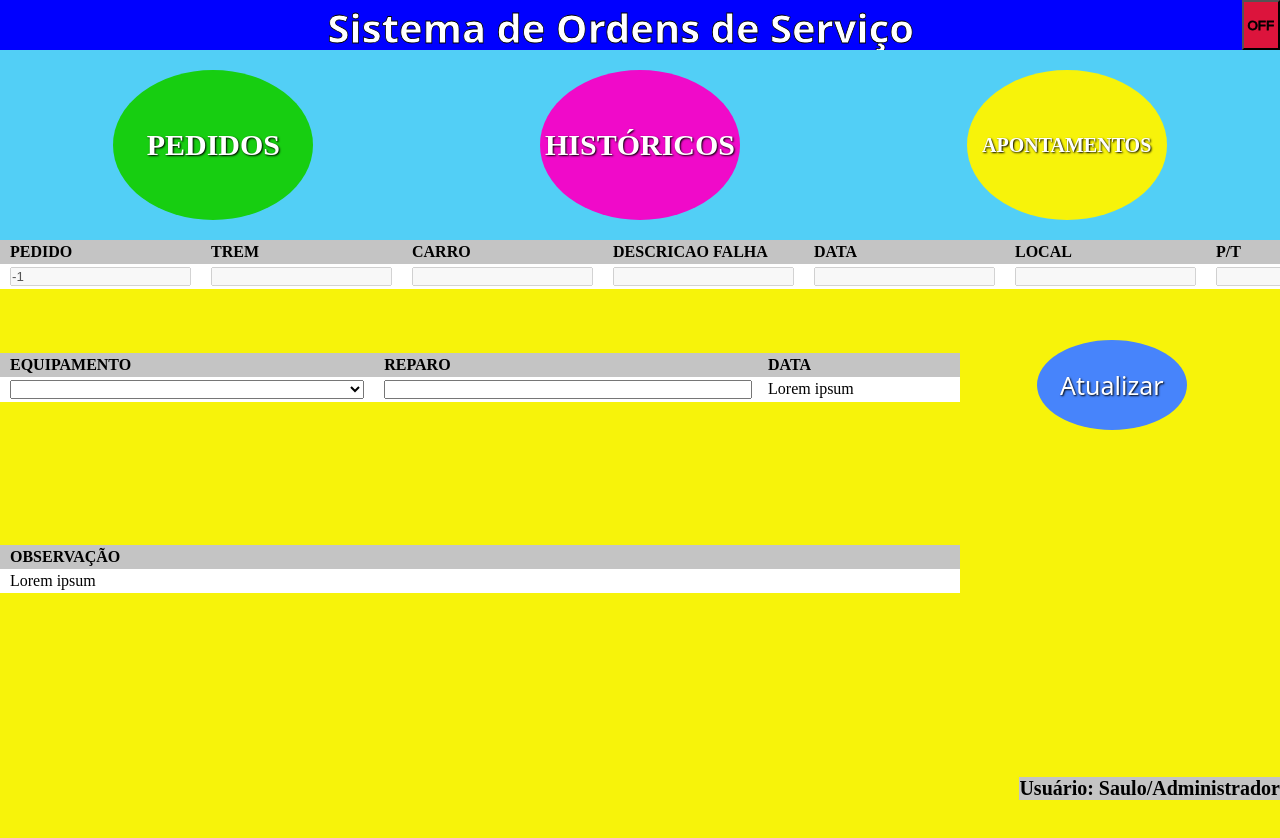
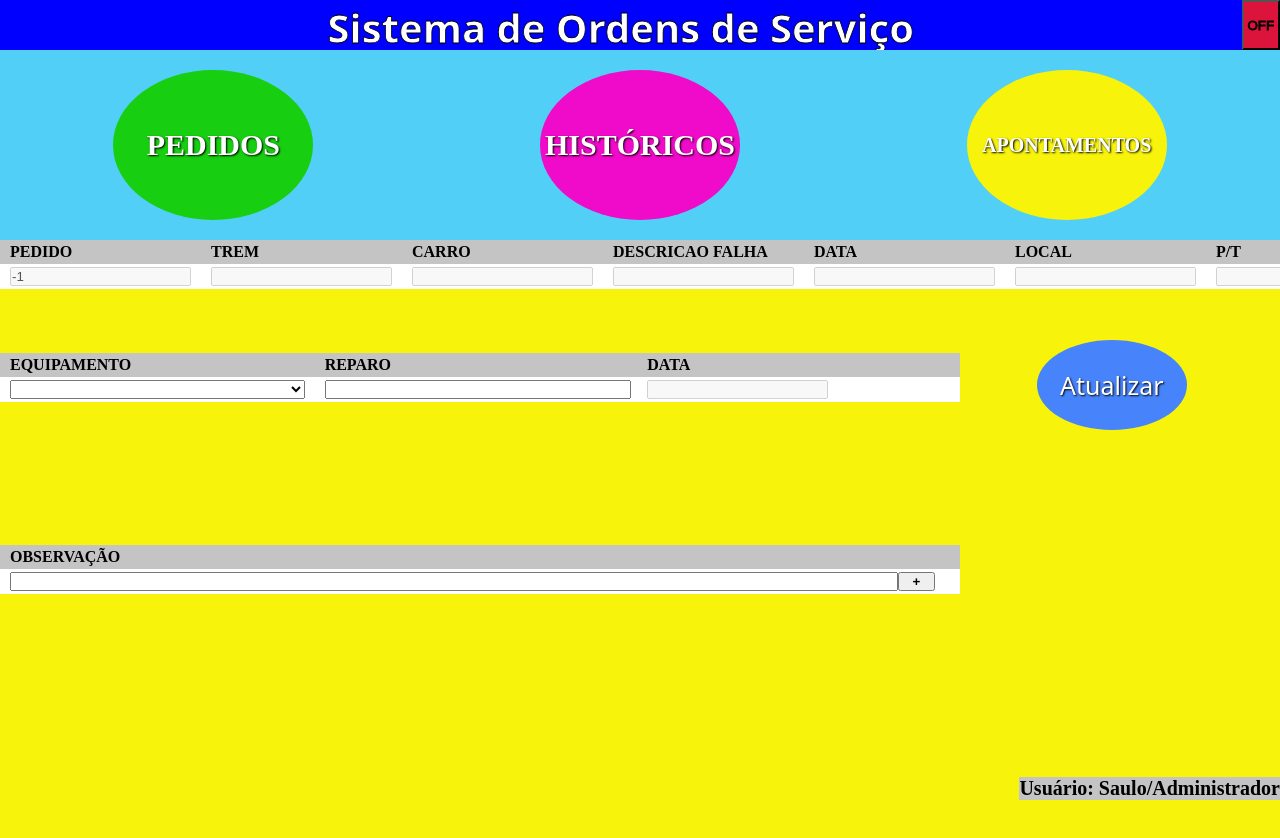
Before and after one commit to r-leafar/pi2-vue, a Vue app: page /apontamento in a window 1280 px wide. Shown: the top 838 px of the page. Built offline with nearby package versions, Linux system fonts and the light colour scheme; data requests are answered from the project's data file.

Commit message:
atualizacao

```diff
--- a/db/db.json
+++ b/db/db.json
@@ -74,7 +74,7 @@
       "trem": "TREM B",
       "carro": "CARRO B2",
       "descricao_falha": "Falha no eletrica",
-      "pt": "false",
+      "pt": "true",
       "in": "false",
       "local": "Garagem",
       "data": "2022-06-04",
@@ -84,19 +84,14 @@
         "nome": "SAULO"
       },
       "reparo": null,
-      "observacao": [],
       "id": 1
     },
     {
       "trem": "TREM B",
       "carro": "CARRO B2",
       "descricao_falha": "Falha acesso",
-      "observacao": [
-        ""
-      ],
-      "reparo": "",
       "pt": "true",
-      "in": "true",
+      "in": "false",
       "local": "Patio vila maria",
       "data": "2022-06-12",
       "status": "ATENDIMENTO",
@@ -104,17 +99,13 @@
         "id": 1,
         "nome": "SAULO"
       },
+      "reparo": null,
       "id": 2
     },
     {
-      "trem": "TREM B",
-      "carro": "CARRO B1",
+      "trem": "TREM C",
+      "carro": "CARRO C1",
       "descricao_falha": "Falha muito dificil",
-      "observacao": [
-        "Feito esquema 1",
-        "UHUUUUU"
-      ],
-      "reparo": "",
       "pt": "true",
       "in": "true",
       "local": "Patio pinheiros",
@@ -124,6 +115,7 @@
         "id": 1,
         "nome": "SAULO"
       },
+      "reparo": null,
       "id": 3
     },
     {
@@ -140,9 +132,6 @@
         "nome": "SAULO"
       },
       "reparo": "",
-      "observacao": [
-        ""
-      ],
       "id": 4
     }
   ],
@@ -165,5 +154,22 @@
       "id": 2,
       "nome": "TRANSPONDER"
     }
+  ],
+  "observacao": [
+    {
+      "pedidoId": 1,
+      "id": 3,
+      "descricao": "RAFAEL SABOIA "
+    },
+    {
+      "pedidoId": 1,
+      "descricao": "SDSDSDSDSD",
+      "id": 5
+    },
+    {
+      "pedidoId": 1,
+      "descricao": "dfdfdfdfdf",
+      "id": 6
+    }
   ]
 }
--- a/src/components/Apontamento.vue
+++ b/src/components/Apontamento.vue
@@ -1,12 +1,9 @@
 <template>
   <router-link to="/"><Navbar @toggleCss="toggleCssNot" /></router-link>
-  <Menu :toggleCss="storeToggle.getValue"/>
+  <Menu :toggleCss="storeToggle.getValue" />
   <main>
     <div id="apontamento-secao-1">
-      <div
-        class="rTable"
-        style="width: 100%;padding-left: 0px; padding-top: 0%"
-      >
+      <div class="rTable" style="width: 100%; padding-left: 0px; padding-top: 0%">
         <div class="rTableRow">
           <div class="rTableHead">Pedido</div>
           <div class="rTableHead">Trem</div>
@@ -97,7 +94,9 @@
               v-model="reparo"
             />
           </div>
-          <div class="rTableCell">Lorem ipsum</div>
+          <div class="rTableCell">
+            <input type="text" name="datareparo" id="datareparo" disabled />
+          </div>
         </div>
       </div>
       <button id="btn-apontamento-atualizar" v-on:click="">Atualizar</button>
@@ -108,7 +107,41 @@
           <div class="rTableHead">Observação</div>
         </div>
         <div class="rTableRow">
-          <div class="rTableCell">Lorem ipsum</div>
+          <div class="rTableCell">
+            <span v-if="typeof observacao_edicao === 'object'">
+              <input
+                type="text"
+                name="observacao"
+                class="observacao"
+                v-model="observacao_edicao.descricao"
+              />
+            </span>
+            <span v-else>
+              <input
+                type="text"
+                name="observacao"
+                class="observacao"
+                v-model="observacao_edicao"
+              />
+            </span>
+            <button
+              v-on:click.prevent="changeObservacao"
+              style="width: 4%; font-weight: bold"
+            >
+              +
+            </button>
+          </div>
+        </div>
+        <div v-for="obs in observacao" class="rTableRow">
+          <div class="rTableCell">
+            {{ obs.descricao }}
+            <button style="float: right" v-on:click.prevent="deleteObservacao(obs.id)">
+              [ x ]
+            </button>
+            <button v-on:click.prevent="getObservacao(obs.id)" style="float: right">
+              [ # ]
+            </button>
+          </div>
         </div>
       </div>
     </div>
@@ -148,13 +181,50 @@ export default {
       status: null,
       equipamentos: null,
       reparo: null,
+      observacao_edicao: "",
+      observacao: null,
       css_one: "#F7F30A",
-      css_two:"#4784fb",
-      css_tree:"#c4c4c4",
-      css_four:"black"
+      css_two: "#4784fb",
+      css_tree: "#c4c4c4",
+      css_four: "black",
     };
   },
   methods: {
+    async deleteObservacao(observacaoId) {
+      const req = await fetch(
+        `${process.env.VUE_APP_API_URL}observacao/${observacaoId}`,
+        { method: "DELETE", headers: { "Content-Type": "application/json" } }
+      );
+      this.getPedidos();
+    },
+    async changeObservacao() {
+      if (typeof this.observacao_edicao === "object") {
+        const req = await fetch(
+          `${process.env.VUE_APP_API_URL}observacao/${this.observacao_edicao.id}`,
+          {
+            method: "PUT",
+            headers: { "Content-Type": "application/json" },
+            body: JSON.stringify(this.observacao_edicao),
+          }
+        );
+      } else {
+        const req = await fetch(`${process.env.VUE_APP_API_URL}observacao`, {
+          method: "POST",
+          headers: { "Content-Type": "application/json" },
+          body: JSON.stringify({
+            pedidoId: this.idpedido,
+            descricao: this.observacao_edicao,
+          }),
+        });
+      }
+
+      this.getPedidos();
+    },
+    async getObservacao(observacaoId) {
+      const req = await fetch(`${process.env.VUE_APP_API_URL}observacao/${observacaoId}`);
+      const data = await req.json();
+      this.observacao_edicao = data;
+    },
     async getEquipamentos() {
       const req = await fetch(`${process.env.VUE_APP_API_URL}equipamentos`);
       const data = await req.json();
@@ -163,8 +233,10 @@ export default {
     async getPedidos() {
       this.idpedido = this.store.getValue;
       if (this.idpedido > 0) {
-        const req = await fetch(`${process.env.VUE_APP_API_URL}pedidos/${this.idpedido}`);
-        const data = await req.json();
+        let query_string = `pedidos?_embed=observacao&id=${this.idpedido}`;
+
+        const req = await fetch(`${process.env.VUE_APP_API_URL}${query_string}`);
+        const data = (await req.json())[0];
         this.idpedido = data["id"];
         this.trem = data["trem"];
         this.carro = data["carro"];
@@ -174,7 +246,8 @@ export default {
         this.pt = data["pt"] == "true" ? "SIM" : "NAO";
         this.in = data["in"] == "true" ? "SIM" : "NAO";
         this.status = data["status"];
-        console.log(data);
+        this.observacao = data["observacao"];
+        this.observacao_edicao = "";
       }
     },
     changeCss(ativo) {
@@ -206,6 +279,9 @@ export default {
 </script>
 
 <style scoped>
+.observacao {
+  width: 94%;
+}
 #btn-apontamento-atualizar {
   font-size: 25px;
   text-shadow: 1px 1px 2px black;
@@ -260,7 +336,7 @@ main {
 }
 .rTableHeading {
   display: table-header-group;
-  background-color:v-bind(css_tree);
+  background-color: v-bind(css_tree);
   font-weight: bold;
 }
 .rTableFoot {
--- a/src/components/Historico.vue
+++ b/src/components/Historico.vue
@@ -86,7 +86,7 @@
           <div class="rTableCell">{{ pedido.reparo }}</div>
           <div class="rTableCell">{{ pedido.data }}</div>
           <div class="rTableCell">
-            {{ pedido.observacao.pop() }}
+            {{ "pedido.observacao.pop()" }}
             <button style="float: right" v-on:click="carregarApontamento(pedido.id)">
               ###
             </button>
@@ -239,11 +239,19 @@ main {
   height: 100vh;
   background-color: v-bind(css_one);
 }
-
+#trem{
+  width:50%;
+}
+#frota{
+  width:50%;
+}
+#sistema{
+  width:90%;
+}
 /*Formatação da tabela*/
 .rTable {
   display: table;
-  width: 100%;
+  width: 90%;
 }
 
 .rTableRow {
--- a/src/components/Pedido.vue
+++ b/src/components/Pedido.vue
@@ -161,7 +161,6 @@ export default {
         nome: "SAULO",
       },
       reparo: null,
-      observacao: [],
       css_one:"#c4c4c4",
       css_two:" #17CE11",
       css_tree:"black",
@@ -229,7 +228,6 @@ export default {
         status: this.status,
         usuario: this.usuario,
         reparo: null,
-        observacao: [],
       };
 
       const dataJson = JSON.stringify(data);
@@ -256,13 +254,12 @@ export default {
         status: this.status,
         usuario: this.usuario,
         reparo: "",
-        observacao: [""],
       };
 
       let validform = true;
       for (const key in data) {
         //Ignora os itens que estiver no array
-        if (["usuario", "reparo", "observacao"].includes(key)) {
+        if (["usuario", "reparo"].includes(key)) {
           continue;
         }
 
```
